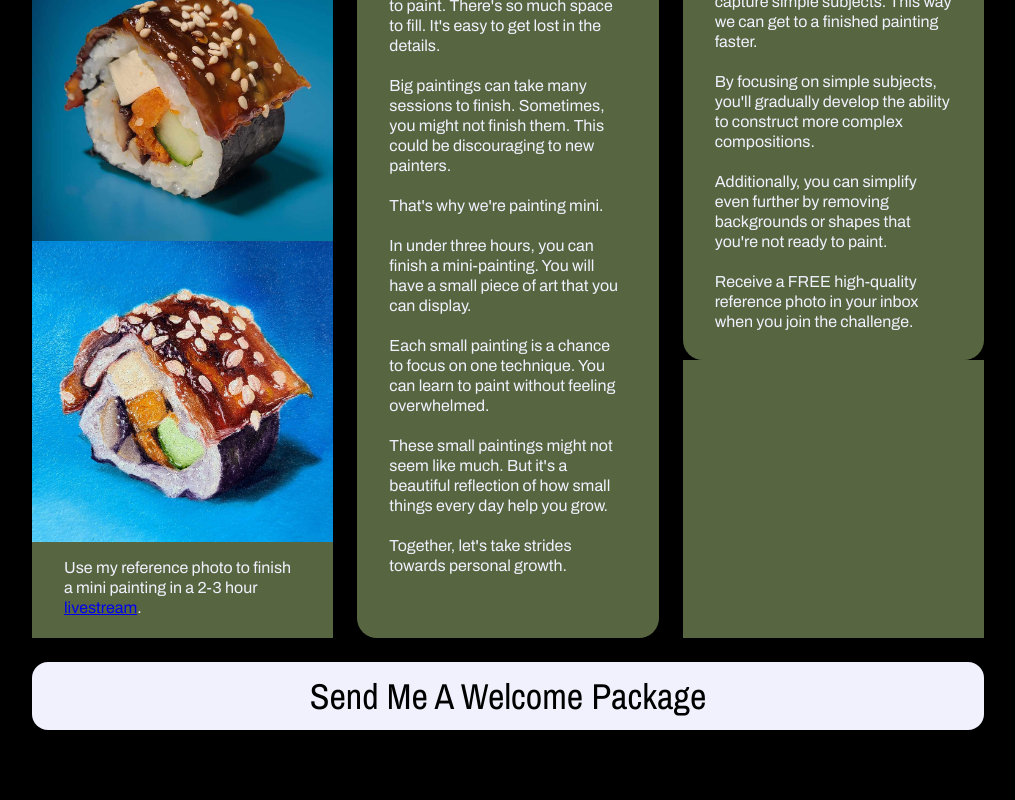
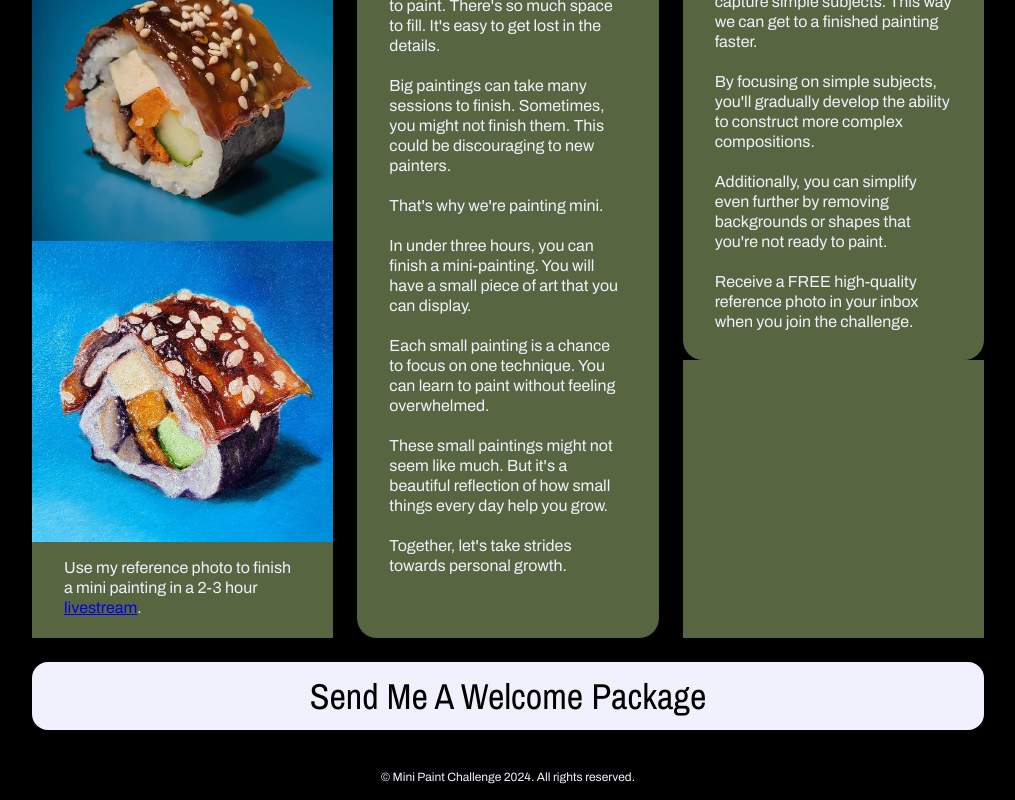
Before and after one commit to Arvton/mini-paint-challenge-frontend, a React (Vite) app: page / in a window 1280 px wide. Shown: the part 617-1417 px from the top of the page, without its empty margins (132-1147 px from the left). Before the commit the page ends 1371 px from the top, so only its background shows below. Built offline with nearby package versions, Linux system fonts and the light colour scheme; no server answers; a web font is replaced by a local one.

Commit message:
Add Footer component to App.jsx

```diff
--- a/src/App.jsx
+++ b/src/App.jsx
@@ -6,6 +6,7 @@ import CurrentPhoto from './components/CurrentPhoto/CurrentPhoto'
 import ButtonCTA from './components/ButtonCTA/ButtonCTA'
 // import FAQ from './components/FAQ/FAQ'
 import FormModal from './components/FormModal/FormModal'
+import Footer from './components/Footer/Footer'
 import { useState } from 'react'
 import './App.scss'
 
@@ -38,6 +39,7 @@ export default function App() {
           onClick={handleOpenFormModal} />
       </div>
       {/* <FAQ /> */}
+      <Footer />
       <FormModal
         isOpen={isFormModalOpen}
         onClose={handleCloseFormModal}
--- /dev/null
+++ b/src/components/Footer/Footer.jsx
@@ -0,0 +1,9 @@
+import "./Footer.scss";
+
+export default function Footer() {
+    return (
+        <footer>
+            <p className="footer__text">© Mini Paint Challenge 2024. All rights reserved.</p>
+        </footer>
+    )
+}
--- /dev/null
+++ b/src/components/Footer/Footer.scss
@@ -0,0 +1,14 @@
+@use '../../partials/variables' as *;
+@use '../../partials/fonts' as *;
+@use '../../partials/mixins' as *;
+// @use '../../partials/typography' as *;
+
+.footer {
+    &__text {
+        font-family: "Archivo", ;
+        font-size: 1.5rem;
+        text-align: center;
+        color: $primary-three;
+        padding: 2rem 0rem 2rem;
+    }
+}
```
